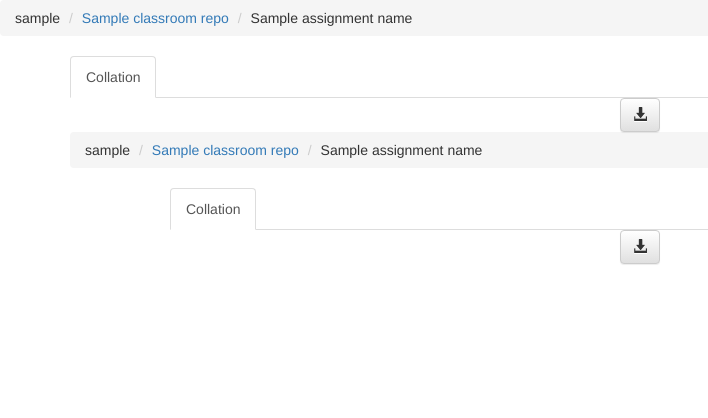
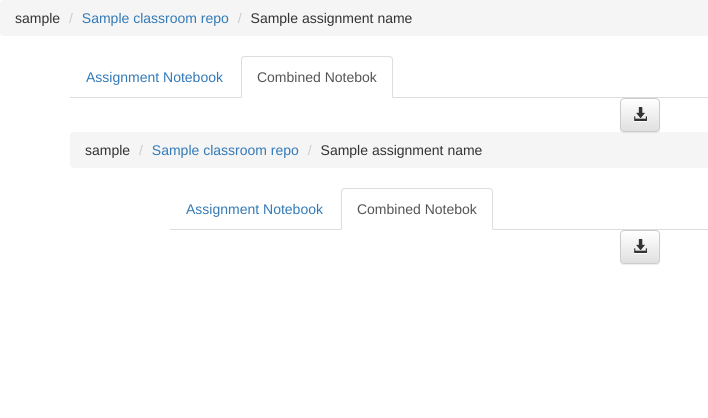
Before and after one commit to osteele/assignment-dashboard, a Flask app: template templates/assignment.html in a window 1280 px wide. Shown: the top 418 px of the page, without its empty margins (0-708 px from the left). Run offline with Flask 2, Linux system fonts and the light colour scheme; the template is opened without the code that fills it: most values are stand-ins (such as "Sample title", 1, 10 or a date in 2020); some libraries are stand-ins or nearby versions.

Commit message:
add a tab with the original reading journal

```diff
--- a/app.py
+++ b/app.py
@@ -5,7 +5,8 @@
 from nbconvert import HTMLExporter
 
 from globals import PYNB_MIME_TYPE
-from viewmodel import get_combined_notebook, get_repo_forks_model
+from viewmodel import (get_assignment_notebook, get_combined_notebook,
+                       get_repo_forks_model)
 
 app = Flask(__name__, static_url_path='/static')
 
@@ -33,12 +34,18 @@
         classroom_repo=model.source_repo,
         assignment_name=assignment_name,
         assignment_path=assignment_path,
-        collated_html_url=url_for('combined_assignment', assignment_id=assignment_id),
+        assignment_nb_html_url=url_for('assignment_notebook', assignment_id=assignment_id),
+        collated_nb_html_url=url_for('combined_assignment', assignment_id=assignment_id),
         collated_nb_download_url=url_for('download_combined_assignment', assignment_id=assignment_id),
     )
 
 
-@app.route('/assignment/<assignment_id>/combined')
+@app.route('/assignment/<assignment_id>.ipynb.html')
+def assignment_notebook(assignment_id):
+    return HTMLExporter().from_notebook_node(get_assignment_notebook(int(assignment_id)))
+
+
+@app.route('/assignment/<assignment_id>/combined.ipynb.html')
 def combined_assignment(assignment_id):
     model = get_combined_notebook(int(assignment_id))
     return HTMLExporter().from_notebook_node(model.collated_nb)
--- a/templates/assignment.html
+++ b/templates/assignment.html
@@ -29,13 +29,17 @@
 
         <!-- Nav tabs -->
         <ul class="nav nav-tabs" role="tablist">
-          <li role="presentation" class="active"><a href="#collation" aria-controls="collation" role="tab" data-toggle="tab">Collation</a></li>
-          <!-- <li role="presentation"><a href="#assignment" aria-controls="assignment" role="tab" data-toggle="tab">Messages</a></li> -->
+          <li role="presentation"><a href="#assignment" aria-controls="assignment" role="tab" data-toggle="tab">Assignment Notebook</a></li>
+          <li role="presentation" class="active"><a href="#collation" aria-controls="collation" role="tab" data-toggle="tab">Combined Notebok</a></li>
           <!-- <li role="presentation"><a href="#summary" aria-controls="summary" role="tab" data-toggle="tab">Summary</a></li> -->
         </ul>
 
         <!-- Tab panes -->
         <div class="tab-content">
+          <div role="tabpanel" class="tab-pane" id="assignment">
+            <iframe src="{{ assignment_nb_html_url }}" frameborder="0" width="100%" scrolling="no" onload="resizeIframe(this)"></iframe>
+          </div>
+
           <div role="tabpanel" class="tab-pane active" id="collation">
             <div class="text-center">
               <div class="btn-group" role="toolbar">
@@ -44,11 +48,9 @@
                 </a>
               </div>
             </div>
-
-            <iframe src="{{ collated_html_url }}" frameborder="0" width="100%" scrolling="no" onload="resizeIframe(this)"></iframe>
+            <iframe src="{{ collated_nb_html_url }}" frameborder="0" width="100%" scrolling="no" onload="resizeIframe(this)"></iframe>
           </div>
 
-          <div role="tabpanel" class="tab-pane" id="assignment">.3..</div>
           <div role="tabpanel" class="tab-pane" id="summary">..2.</div>
         </div>
 
```
Also changed, not shown: viewmodel.py (+12 -4 lines).
